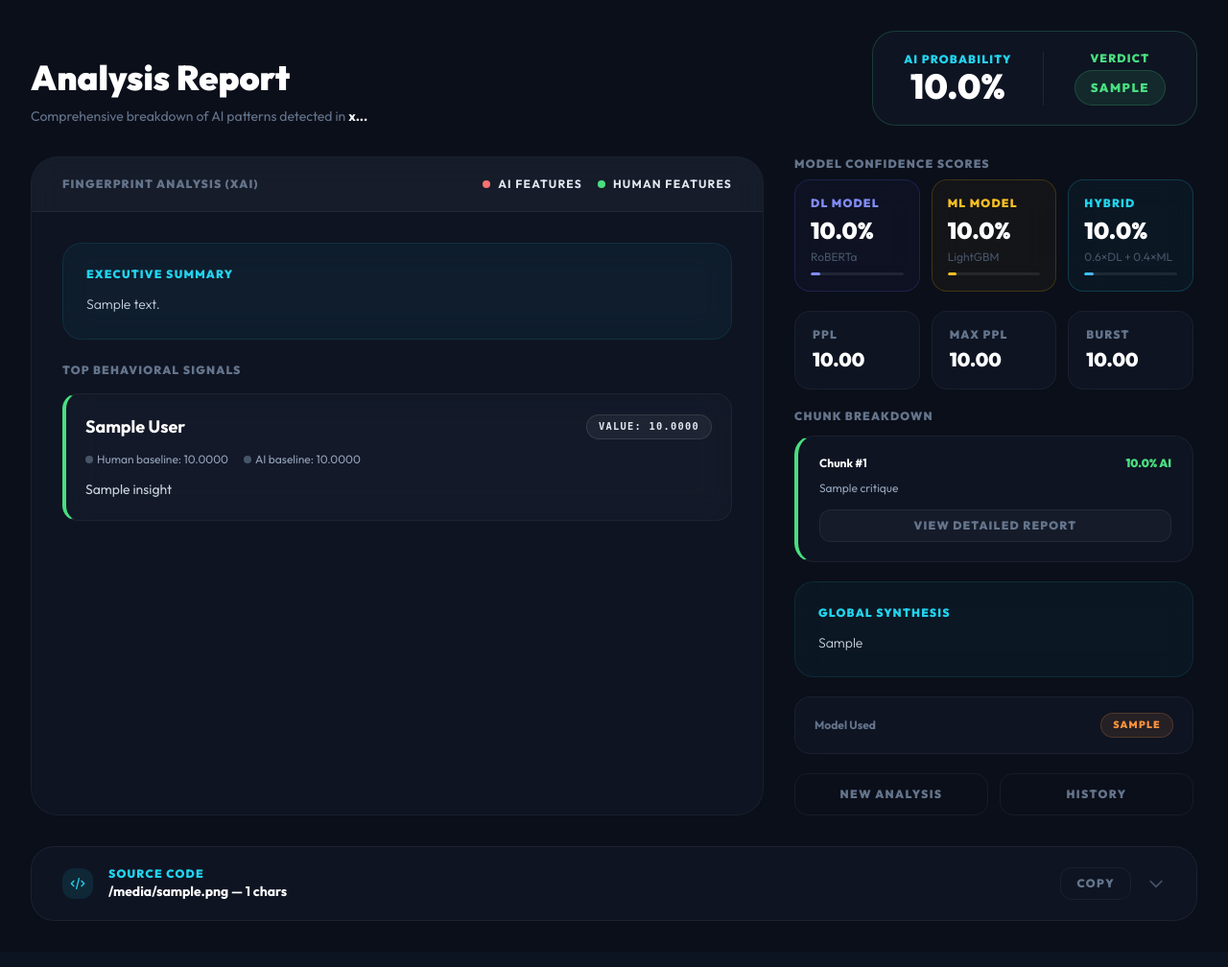
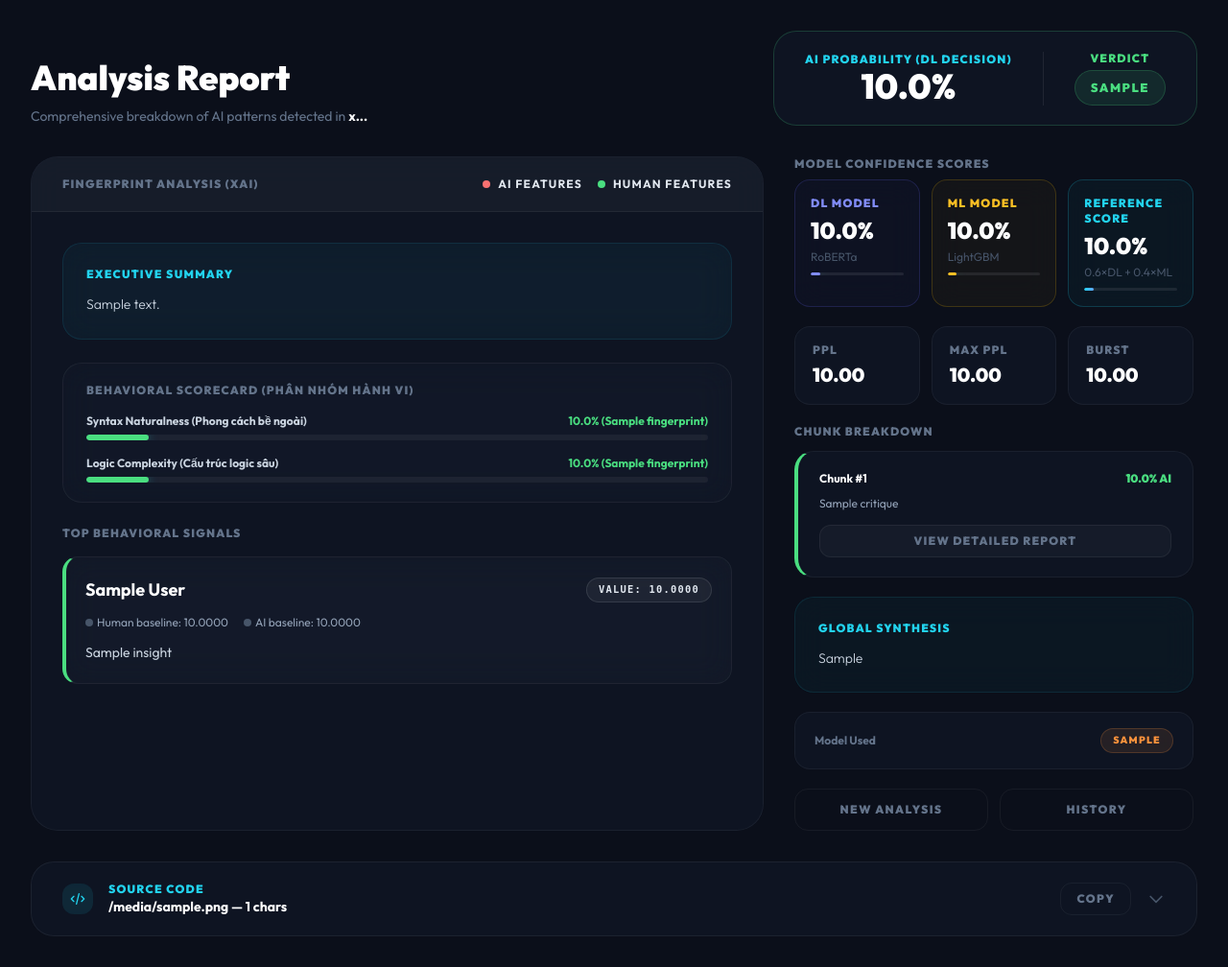
Before and after one commit to GiangSon-5/cpp-ai-code-detector, a Django app: template src/django_web/templates/submissions/result.html in a window 1280 px wide. Shown: the part 81-1089 px from the top of the page at 96% size. Before the commit the page ends 1041 px from the top, so only its background shows below. Run offline with Django 5.2, Linux system fonts and the light colour scheme; the template is opened without the code that fills it: most values are stand-ins (such as "Sample title", 1, 10 or a date in 2020); some libraries are stand-ins or nearby versions.

Commit message:
implement Contrastive XAI dashboard panels, conflict badges, and behavioral scorecard

```diff
--- a/src/django_web/apps/submissions/views.py
+++ b/src/django_web/apps/submissions/views.py
@@ -248,6 +248,7 @@ def result_view(request, code_hash):
         result["dl_score_pct"]     = round(dl  * 100, 1)
         result["ml_score_pct"]     = round(ml  * 100, 1)
         result["hybrid_score_pct"] = round(hyb * 100, 1)
+        result["ml_dl_gap_pct"]     = round(result.get("ml_dl_gap", 0.0) * 100, 1)
 
         for chunk in result.get("chunks", []):
             chunk["score_pct"] = chunk.get("score", 0) * 100
--- a/src/django_web/templates/submissions/result.html
+++ b/src/django_web/templates/submissions/result.html
@@ -29,7 +29,7 @@
   <div class="glass px-8 py-5 rounded-3xl flex items-center gap-8"
        style="border:1px solid {% if result.final_pred == 'AI GENERATED' %}rgba(248,113,113,0.2){% else %}rgba(74,222,128,0.2){% endif %};">
     <div class="text-center border-r pr-8" style="border-color:rgba(255,255,255,0.08);">
-      <p class="text-xs font-black uppercase tracking-widest" style="color:#22d3ee;">AI Probability</p>
+      <p class="text-xs font-black uppercase tracking-widest" style="color:#22d3ee;">AI Probability (DL Decision)</p>
       <p class="text-4xl font-black text-white">{{ result.final_score_pct|floatformat:1 }}%</p>
     </div>
     <div class="text-center">
@@ -47,6 +47,20 @@
 <div class="alert alert-warning mb-6">
   <span>⚠️ Ambiguous result — AI judge applied self-correction (retry {{ result.retry_count }})</span>
   <button class="alert-close" onclick="this.parentElement.remove()">✕</button>
+</div>
+{% endif %}
+
+<!-- Conflict warning -->
+{% if result.ml_dl_conflict %}
+<div class="alert alert-danger mb-6" style="background:rgba(239,68,68,0.1); border:1px solid rgba(239,68,68,0.3); color:#f87171; border-radius:16px; padding:16px 20px; display:flex; justify-content:space-between; align-items:center;">
+  <div class="flex items-center gap-3">
+    <span style="font-size: 1.2rem;">⚠️</span>
+    <div>
+      <strong class="text-white block font-bold text-sm">Phát hiện mâu thuẫn lớn (DL vs ML Conflict)!</strong>
+      <span class="text-xs" style="color:#cbd5e1;">DL dự đoán {{ result.dl_score_pct|floatformat:1 }}% nhưng ML dự đoán {{ result.ml_score_pct|floatformat:1 }}% (Lệch {{ result.ml_dl_gap_pct|floatformat:1 }}%). {% if result.fusion_applied %}Đã áp dụng Fusion để hiệu chỉnh điểm cuối thành {{ result.final_score_pct|floatformat:1 }}%.{% else %}Giữ nguyên quyết định của mô hình DL do độ tin cậy cao.{% endif %}</span>
+    </div>
+  </div>
+  <button class="alert-close text-white opacity-50 hover:opacity-100" style="background:none; border:none; cursor:pointer;" onclick="this.parentElement.remove()">✕</button>
 </div>
 {% endif %}
 
@@ -69,6 +83,74 @@
           <h4 class="text-xs font-black uppercase tracking-widest mb-3" style="color:#22d3ee;">Executive Summary</h4>
           <p class="text-sm leading-relaxed" style="color:#cbd5e1;font-weight:300;">{{ result.fingerprint.executive_summary|safe }}</p>
         </div>
+
+        <!-- Contrastive XAI -->
+        {% if result.ml_dl_conflict %}
+        <div class="card mb-6 animate-slide-up" style="border-radius:20px; padding:24px; border: 1px dashed rgba(248,113,113,0.3); background:rgba(248,113,113,0.03);">
+          <div class="flex items-center gap-2 mb-3">
+            <span style="font-size: 1.1rem;">⚠️</span>
+            <h4 class="text-xs font-black uppercase tracking-widest text-red-400">Phát hiện mâu thuẫn phân tích (Contrastive XAI)</h4>
+          </div>
+          <div class="grid grid-cols-2 gap-6 border-b pb-4 mb-4" style="border-color:rgba(255,255,255,0.06);">
+            <div style="border-right:1px solid rgba(255,255,255,0.05); padding-right:16px;">
+              <p class="text-xs font-bold text-yellow-400 mb-2 flex items-center gap-1.5">
+                <span>📊</span> Phong cách bề ngoài (ML)
+              </p>
+              <ul class="text-xs space-y-1 text-slate-400">
+                <li>• Tên biến tự định nghĩa ngắn hoặc viết tắt ↑</li>
+                <li>• Căn lề dòng trống tùy tiện, không nhất quán ↑</li>
+                <li>• Định dạng code có nhiều khoảng trắng thừa ↑</li>
+                <li class="pt-2 font-bold text-green-400">→ Dự đoán hình thái: Giống người viết</li>
+              </ul>
+            </div>
+            <div>
+              <p class="text-xs font-bold text-indigo-400 mb-2 flex items-center gap-1.5">
+                <span>🧠</span> Cấu trúc logic sâu (DL)
+              </p>
+              <ul class="text-xs space-y-1 text-slate-400">
+                <li>• Luồng dữ liệu và phân chia khối lệnh đồng đều ↑</li>
+                <li>• Cấu trúc logic phức tạp và sử dụng Modern C++ ↑</li>
+                <li>• Phân bố cấu trúc hàm rập khuôn chuẩn mực ↑</li>
+                <li class="pt-2 font-bold text-red-400">→ Đặc trưng logic: AI sinh</li>
+              </ul>
+            </div>
+          </div>
+          <p class="text-xs text-slate-300 leading-relaxed">
+            <strong class="text-white">🔎 Kết luận đối chiếu:</strong> Mã nguồn AI được viết với phong cách ngụy trang (AI-generated with human-like formatting). Hệ thống ưu tiên kết luận của mô hình Học sâu (DL Decision) do mô hình Học máy (ML) dễ bị đánh lừa bởi phong cách định dạng bề ngoài.
+          </p>
+        </div>
+        {% endif %}
+
+        <!-- Behavioral Scorecard -->
+        {% if result.fingerprint.surface_pct is not None %}
+        <div class="card mb-6" style="border-radius:20px; padding:20px 24px; background:rgba(255,255,255,0.01); border-color:rgba(255,255,255,0.05);">
+          <h4 class="text-xs font-black uppercase tracking-widest mb-4" style="color:#64748b;">Behavioral Scorecard (Phân nhóm hành vi)</h4>
+          <div class="space-y-4">
+            <div>
+              <div class="flex justify-between text-xs font-bold mb-1.5">
+                <span class="text-slate-300">Syntax Naturalness (Phong cách bề ngoài)</span>
+                <span class="{% if 'AI' in result.fingerprint.surface_label %}text-red-400{% else %}text-green-400{% endif %}">
+                  {{ result.fingerprint.surface_pct|floatformat:1 }}% ({{ result.fingerprint.surface_label }})
+                </span>
+              </div>
+              <div class="progress-track" style="height:6px; border-radius:3px; background:rgba(255,255,255,0.05); overflow:hidden;">
+                <div class="progress-fill" style="height:100%; border-radius:3px; width:{{ result.fingerprint.surface_pct|floatformat:0 }}%; background:{% if 'AI' in result.fingerprint.surface_label %}#f87171{% else %}#4ade80{% endif %};"></div>
+              </div>
+            </div>
+            <div>
+              <div class="flex justify-between text-xs font-bold mb-1.5">
+                <span class="text-slate-300">Logic Complexity (Cấu trúc logic sâu)</span>
+                <span class="{% if 'AI' in result.fingerprint.deep_label %}text-red-400{% else %}text-green-400{% endif %}">
+                  {{ result.fingerprint.deep_pct|floatformat:1 }}% ({{ result.fingerprint.deep_label }})
+                </span>
+              </div>
+              <div class="progress-track" style="height:6px; border-radius:3px; background:rgba(255,255,255,0.05); overflow:hidden;">
+                <div class="progress-fill" style="height:100%; border-radius:3px; width:{{ result.fingerprint.deep_pct|floatformat:0 }}%; background:{% if 'AI' in result.fingerprint.deep_label %}#f87171{% else %}#4ade80{% endif %};"></div>
+              </div>
+            </div>
+          </div>
+        </div>
+        {% endif %}
 
         <h4 class="text-xs font-black uppercase tracking-widest mb-4" style="color:#64748b;">Top Behavioral Signals</h4>
         <div class="space-y-4">
@@ -146,7 +228,7 @@
 
         <!-- Hybrid -->
         <div class="card" style="padding:16px;border-radius:16px;border-color:rgba(34,211,238,0.2);background:rgba(34,211,238,0.04);">
-          <p class="text-xs font-black uppercase tracking-widest mb-1" style="color:#22d3ee;">Hybrid</p>
+          <p class="text-xs font-black uppercase tracking-widest mb-1" style="color:#22d3ee;">Reference Score</p>
           <p class="text-2xl font-black text-white">{{ result.hybrid_score_pct|floatformat:1 }}%</p>
           <p class="text-xs mt-1" style="color:#475569;">0.6×DL + 0.4×ML</p>
           <div class="progress-track mt-2" style="height:3px;">
```
